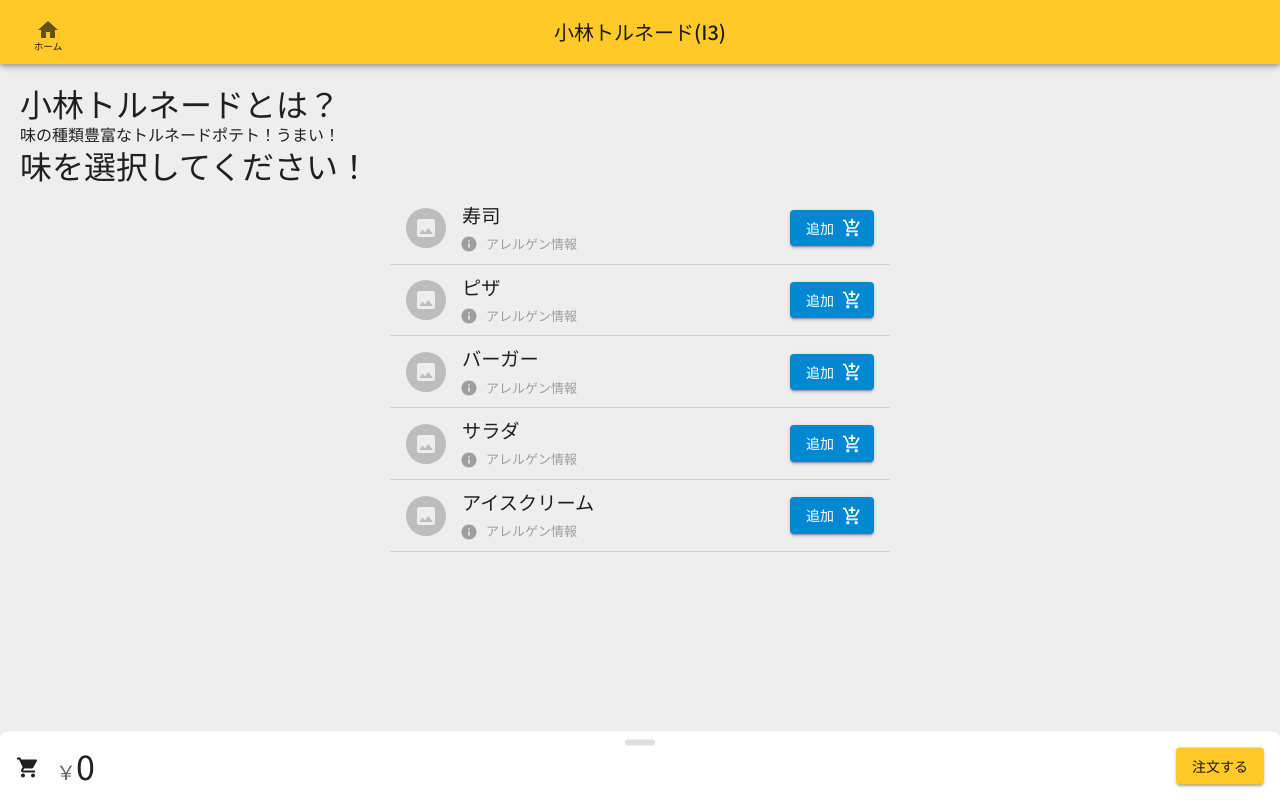
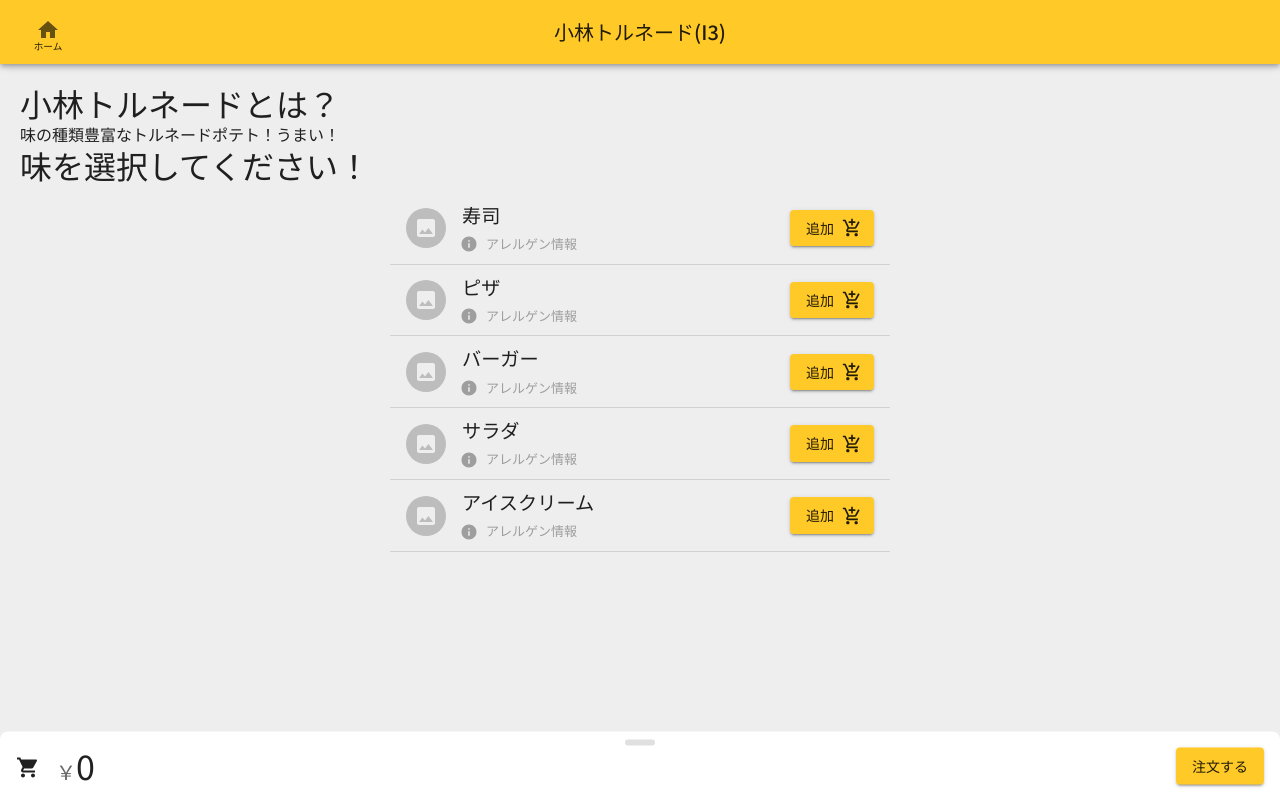
Before and after one commit to dokimiki/scfes23-foodorder, a Next.js app: page /I3/order/menus in a window 1280 px wide. Built offline with nearby package versions, Linux system fonts and the light colour scheme.

Commit message:
fix color

```diff
--- a/src/app/[shop_id]/order/menus/MenuItemPaper.tsx
+++ b/src/app/[shop_id]/order/menus/MenuItemPaper.tsx
@@ -52,7 +52,6 @@ export default function MenuItemPaper({
                 <Button
                     size="medium"
                     variant="contained"
-                    color="info"
                     onClick={onClickAddToCart}
                     endIcon={<AddShoppingCartIcon />}
                     sx={{ marginLeft: "auto" }}
```
